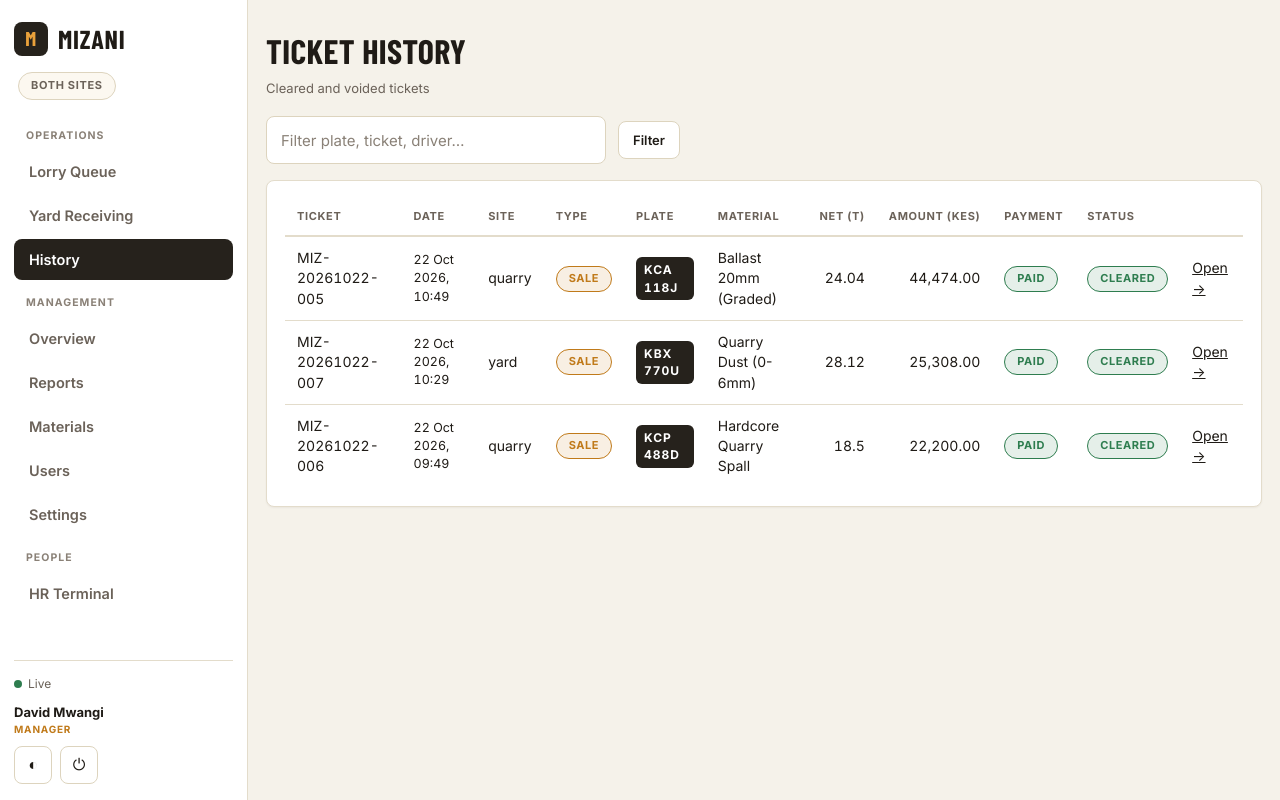
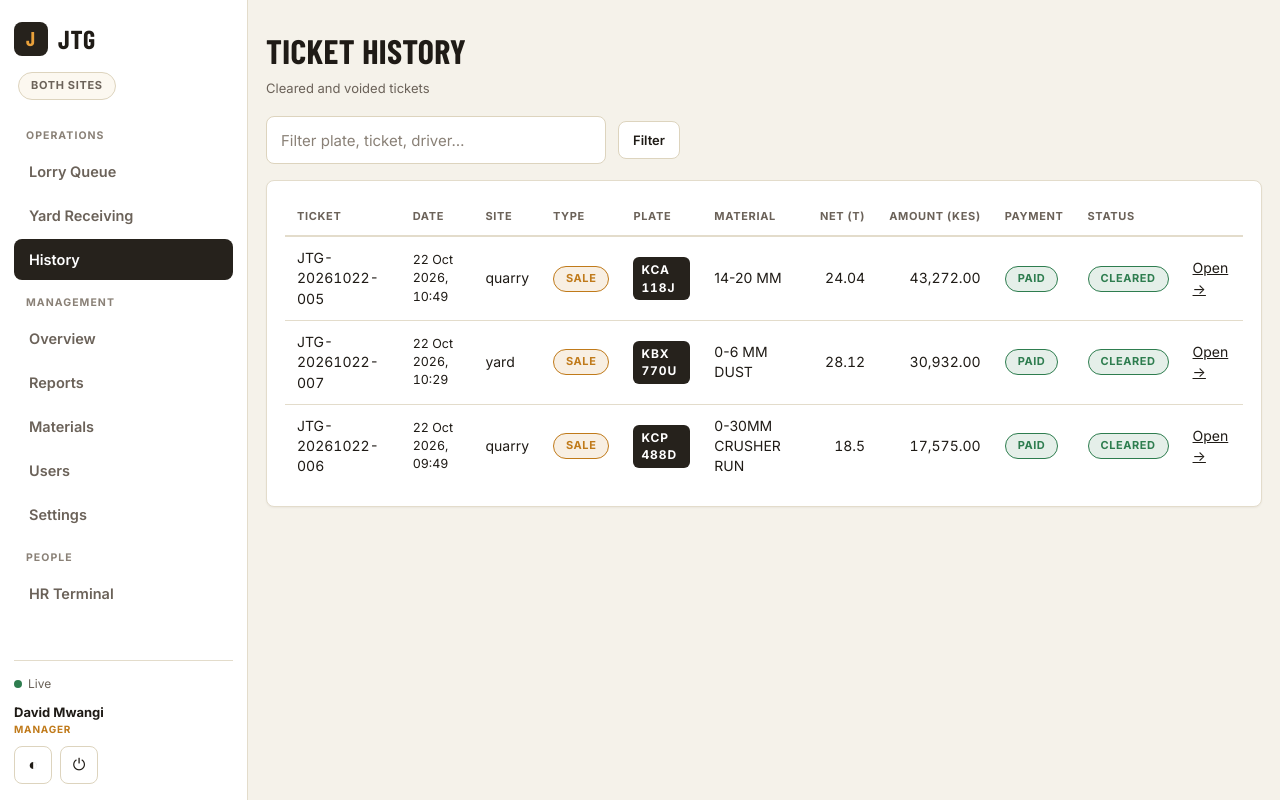
Before and after one commit to shahbzshah/mizani, a Flask app: page /history in a window 1280 px wide. Run offline with Flask 3, Linux system fonts and the light colour scheme; a user stored in the database is signed in; data comes from the database, SQL or seed files in the repository.

Commit message:
Real JTG price list (Kilimambogo board) + rebrand Mizani -> JTG (brand, tickets, favicon)

```diff
--- a/app/routes.py
+++ b/app/routes.py
@@ -36,7 +36,7 @@ OPS = ("manager", "operator_quarry", "operator_yard")
 
 def next_ticket_no():
     # Derive from the ticket_no prefix itself — immune to created_at tz skew.
-    prefix = "MIZ-" + date.today().strftime("%Y%m%d") + "-"
+    prefix = "JTG-" + date.today().strftime("%Y%m%d") + "-"
     mx = db.session.query(func.max(Ticket.ticket_no)).filter(
         Ticket.ticket_no.like(prefix + "%")).scalar()
     n = int(mx.rsplit("-", 1)[1]) + 1 if mx else 1
@@ -650,7 +650,7 @@ def reports_export():
     log(current_user, "export_excel", detail="ticket export")
     db.session.commit()
     return send_file(bio, as_attachment=True,
-                     download_name=f"mizani-tickets-{date.today()}.xlsx",
+                     download_name=f"jtg-tickets-{date.today()}.xlsx",
                      mimetype="application/vnd.openxmlformats-officedocument.spreadsheetml.sheet")
 
 
@@ -700,7 +700,7 @@ def users():
             u = User(username=username, name=request.form.get("name", "").strip(),
                      role=request.form.get("role", "operator_quarry"),
                      site=request.form.get("site") or None)
-            u.set_password(request.form.get("password", "mizani123"))
+            u.set_password(request.form.get("password", "jtg123"))
             db.session.add(u)
             log(current_user, "user_created", detail=f"{username} ({u.role})")
             db.session.commit()
--- a/app/seed.py
+++ b/app/seed.py
@@ -2,14 +2,21 @@
 from datetime import datetime, timedelta
 from .models import db, User, Material, Lorry, Ticket, WeighAttempt, AuditLog, log
 
+# Real JTG price list — from the Kilimambogo sales price board
+# (photo supplied by Megah, 2026-10-22). Prices per tonne, KES.
 MATERIALS = [
-    ("Ballast 20mm (Graded)", "Class A Blue Trap Stone", 1850.00),
-    ("Ballast 14mm Standard", "Graded crushed stone", 1750.00),
-    ("Ballast 10mm Fine", "Graded crushed stone", 1650.00),
-    ("Ballast 6mm Chips", "Graded chips", 1500.00),
-    ("Quarry Dust (0-6mm)", "Crusher dust", 900.00),
-    ("Hardcore Quarry Spall", "Hand-picked spall", 1200.00),
-    ("Building Stone 9x9", "Machine cut", 85.00),  # per piece, demo only
+    ("0-4 MM ROCKSAND", "Rock sand", 1500.00),
+    ("0-6 MM DUST", "Crusher dust", 1100.00),
+    ("0-6 MM DUST-CLEAN", "Cleaned crusher dust", 1350.00),
+    ("6-10 MM 1/4", "Quarter-inch chippings", 1200.00),
+    ("10-14 MM 1/2", "Half-inch ballast", 1200.00),
+    ("10-20 MM", "Ballast", 1500.00),
+    ("10-30 MM MIX", "Mixed ballast", 1300.00),
+    ("14-20 MM", "Ballast", 1800.00),
+    ("20-30 MM 3/4", "Three-quarter ballast", 1400.00),
+    ("10-28MM", "Ballast", 1300.00),
+    ("0-40MM MURRAM", "Graded murram", 850.00),
+    ("0-30MM CRUSHER RUN", "Crusher run / hardcore", 950.00),
 ]
 
 USERS = [
@@ -49,20 +56,20 @@ def seed():
     now = datetime.now()
     demo = [
         # (site, type, plate, driver, phone, material, target_t, tare, gross, status, pay_method, pay_status, mpesa_code, mins_ago)
-        ("quarry", "sale", "KDA 782P", "Joseph Mwangi", "0722411902", "Ballast 20mm (Graded)", 24.0, 8420, None, "loading", None, "unpaid", None, 42),
-        ("quarry", "sale", "KCB 904L", "Hassan Noor", "0733208114", "Ballast 14mm Standard", 20.0, 8150, None, "loading", None, "unpaid", None, 55),
-        ("quarry", "transfer", "KBZ 188F", "Sammy Ndegwa", "0720334455", "Ballast 10mm Fine", 22.0, 8650, 30650, "in_transit", None, "unpaid", None, 70),
-        ("quarry", "sale", "KDG 441X", "James Kariuki", "0712990345", "Quarry Dust (0-6mm)", 28.0, 9200, 37200, "payment_due", "mpesa", "stk_pending", None, 95),
-        ("quarry", "sale", "KCA 118J", "Daniel Kiprop", "0722888777", "Ballast 20mm (Graded)", 24.0, 8200, 32240, "done", "mpesa", "paid", "QHX7T2K9P1", 180),
-        ("quarry", "sale", "KCP 488D", "Brian Wekesa", "0733111222", "Hardcore Quarry Spall", 18.0, 9050, 27550, "done", "cash", "paid", None, 240),
-        ("yard", "sale", "KBX 770U", "George Kamau", "0722444333", "Quarry Dust (0-6mm)", 28.0, 8400, 36520, "done", "mpesa", "paid", "QHX7R8M2N4", 200),
-        ("quarry", "sale", "KDE 319M", "Peter Otieno", "0725773210", "Hardcore Quarry Spall", 18.0, 7890, None, "tare_captured", None, "unpaid", None, 8),
+        ("quarry", "sale", "KDA 782P", "Joseph Mwangi", "0722411902", "14-20 MM", 24.0, 8420, None, "loading", None, "unpaid", None, 42),
+        ("quarry", "sale", "KCB 904L", "Hassan Noor", "0733208114", "10-14 MM 1/2", 20.0, 8150, None, "loading", None, "unpaid", None, 55),
+        ("quarry", "transfer", "KBZ 188F", "Sammy Ndegwa", "0720334455", "6-10 MM 1/4", 22.0, 8650, 30650, "in_transit", None, "unpaid", None, 70),
+        ("quarry", "sale", "KDG 441X", "James Kariuki", "0712990345", "0-6 MM DUST", 28.0, 9200, 37200, "payment_due", "mpesa", "stk_pending", None, 95),
+        ("quarry", "sale", "KCA 118J", "Daniel Kiprop", "0722888777", "14-20 MM", 24.0, 8200, 32240, "done", "mpesa", "paid", "QHX7T2K9P1", 180),
+        ("quarry", "sale", "KCP 488D", "Brian Wekesa", "0733111222", "0-30MM CRUSHER RUN", 18.0, 9050, 27550, "done", "cash", "paid", None, 240),
+        ("yard", "sale", "KBX 770U", "George Kamau", "0722444333", "0-6 MM DUST", 28.0, 8400, 36520, "done", "mpesa", "paid", "QHX7R8M2N4", 200),
+        ("quarry", "sale", "KDE 319M", "Peter Otieno", "0725773210", "0-30MM CRUSHER RUN", 18.0, 7890, None, "tare_captured", None, "unpaid", None, 8),
     ]
     seq = 1
     for (site, typ, plate, driver, phone, mat, target, tare, gross,
          status, paym, pays, mcode, mins) in demo:
         t = Ticket(
-            ticket_no=f"MIZ-{now.strftime('%Y%m%d')}-{seq:03d}",
+            ticket_no=f"JTG-{now.strftime('%Y%m%d')}-{seq:03d}",
             site=site, type=typ, plate=plate, driver_name=driver,
             driver_phone=phone, material=mats[mat], target_tonnes=target,
             tare_kg=tare, tare_read_by="Kiprono Koech", tare_confirmed_by="Peter (window)",
--- a/app/templates/base.html
+++ b/app/templates/base.html
@@ -3,17 +3,17 @@
 <head>
 <meta charset="utf-8">
 <meta name="viewport" content="width=device-width, initial-scale=1">
-<title>{% block title %}Mizani{% endblock %} · JTG Weighbridge</title>
+<title>{% block title %}JTG{% endblock %} · JTG Weighbridge</title>
 <link rel="icon" type="image/svg+xml" href="{{ url_for('static', filename='favicon.svg') }}">
 <link rel="stylesheet" href="{{ url_for('static', filename='fonts/fonts-local.css') }}">
-<link rel="stylesheet" href="{{ url_for('static', filename='css/mizani.css') }}">
+<link rel="stylesheet" href="{{ url_for('static', filename='css/jtg.css') }}">
 <script src="{{ url_for('static', filename='vendor/htmx.min.js') }}"></script>
 </head>
 <body class="{{ 'no-auth' if not current_user.is_authenticated else '' }}">
 {% if current_user.is_authenticated %}
 <aside class="sidebar" id="sidebar">
   <a href="{{ url_for('main.index') }}" class="brand">
-    <span class="mark">M</span> MIZANI
+    <span class="mark">J</span> JTG
   </a>
   <div class="side-site site-pill">
     {% if current_user.role == 'manager' %}Both sites
@@ -66,7 +66,7 @@
   {% if current_user.is_authenticated %}
   <div class="mobilebar">
     <button class="icon-btn" id="navToggle" title="Menu">☰</button>
-    <span class="brand" style="font-size:20px"><span class="mark" style="width:28px;height:28px;font-size:16px">M</span> MIZANI</span>
+    <span class="brand" style="font-size:20px"><span class="mark" style="width:28px;height:28px;font-size:16px">J</span> JTG</span>
     <span class="syncdot"><i></i></span>
   </div>
   {% endif %}
@@ -82,10 +82,10 @@
 
 <script>
 const root = document.documentElement;
-root.dataset.theme = localStorage.getItem('mizani-theme') || 'light';
+root.dataset.theme = localStorage.getItem('jtg-theme') || 'light';
 document.getElementById('themeBtn')?.addEventListener('click', () => {
   root.dataset.theme = root.dataset.theme === 'light' ? 'dark' : 'light';
-  localStorage.setItem('mizani-theme', root.dataset.theme);
+  localStorage.setItem('jtg-theme', root.dataset.theme);
 });
 const navToggle = document.getElementById('navToggle');
 navToggle?.addEventListener('click', () => document.body.classList.toggle('nav-open'));
--- a/app/templates/login.html
+++ b/app/templates/login.html
@@ -2,16 +2,16 @@
 <html lang="en" data-theme="light">
 <head>
 <meta charset="utf-8"><meta name="viewport" content="width=device-width, initial-scale=1">
-<title>Sign in · Mizani</title>
+<title>Sign in · JTG</title>
 <link rel="icon" type="image/svg+xml" href="{{ url_for('static', filename='favicon.svg') }}">
 <link rel="stylesheet" href="{{ url_for('static', filename='fonts/fonts-local.css') }}">
-<link rel="stylesheet" href="{{ url_for('static', filename='css/mizani.css') }}">
+<link rel="stylesheet" href="{{ url_for('static', filename='css/jtg.css') }}">
 </head>
 <body>
 <div class="loginwrap">
   <form class="logincard" method="post">
     <div class="mark">M</div>
-    <h1>Mizani</h1>
+    <h1>JTG</h1>
     <div class="tag">Weigh. Load. Get paid. — JTG Enterprises Limited</div>
     {% with msgs = get_flashed_messages(with_categories=true) %}
       {% for cat, m in msgs %}<div class="flash {{ 'ok' if cat=='ok' else 'err' }}">{{ m }}</div>{% endfor %}
--- a/app/templates/users.html
+++ b/app/templates/users.html
@@ -34,7 +34,7 @@
       <h2 style="font-size:22px;margin-bottom:12px">Add user</h2>
       <div class="field"><label>Full name</label><input class="input" name="name" required></div>
       <div class="field"><label>Username</label><input class="input" name="username" required></div>
-      <div class="field"><label>Password</label><input class="input" name="password" value="mizani123" required></div>
+      <div class="field"><label>Password</label><input class="input" name="password" value="jtg123" required></div>
       <div class="g2 grid">
         <div class="field"><label>Role</label><select class="input" name="role">
           {% for r in roles %}<option value="{{ r }}">{{ r }}</option>{% endfor %}</select></div>
```
Also changed, not shown: README.md, app/static/css/jtg.css (renamed from app/static/css/mizani.css), app/static/favicon.svg.
